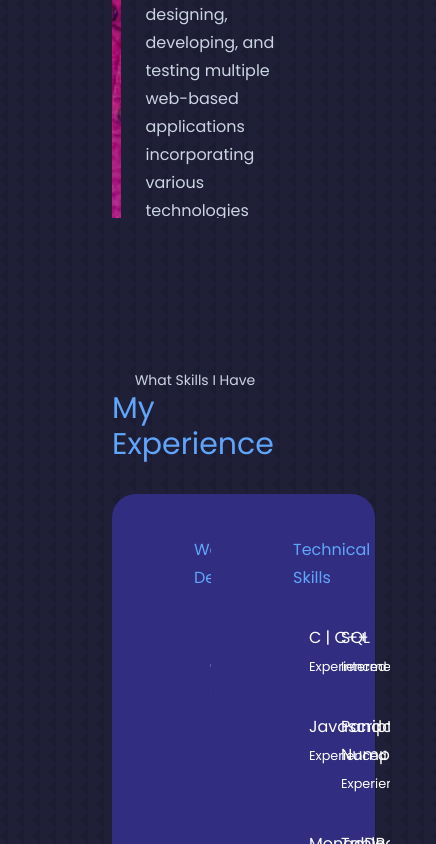
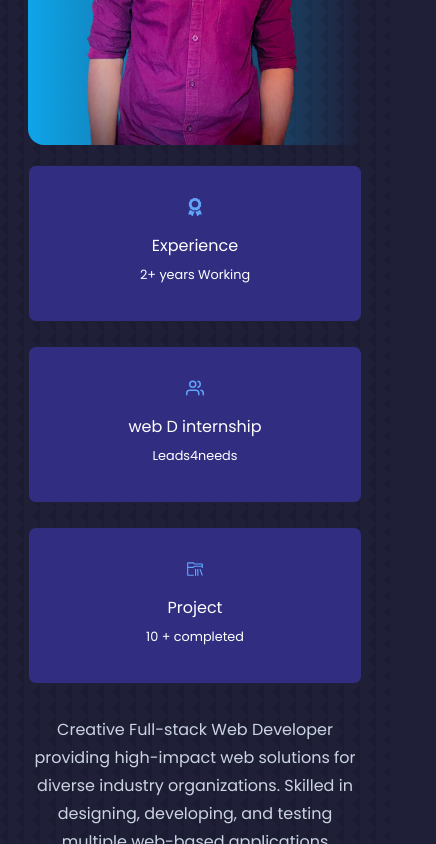
Before and after one commit to Shrey4299/My-Portfolio, a React (Create React App) app: page / in a window 390 px wide. Shown: the part 1156-2000 px from the top of the page, 436 px wide, since content can reach past the window. Built offline with nearby package versions, Linux system fonts and the light colour scheme; a web font is replaced by a local one.

Commit message:
responsive

```diff
--- a/src/components/About.js
+++ b/src/components/About.js
@@ -6,7 +6,7 @@ import ME from './images/Resume2.png'
 
 function About() {
   return (
-    <section className=' h-screen  px-28  py-10  overflow-hidden mb-28' id="about">
+    <section className=' md:h-screen  mx-7 md:px-28  py-10  overflow-hidden mb-28' id="about">
 
       <div className='flex flex-col items-center mb-8'>
 
@@ -18,15 +18,15 @@ function About() {
     </div>
         </div>
 
-    <div className="flex  gap-[15%]  ">
+    <div className="flex flex-col md:flex-row gap-5    md:gap-[15%]  ">
       <div className="w-full aspect-square rounded-2xl grid place-items-center bg-gradient-to-r  from-sky-500 to-transparent">
-        <div className=" hover:rotate-0 transition h-full ease-in overflow-hidden rounded-2xl transorm ">
-          <img className='w-full h-full object-cover ' src={ME} />
+        <div className="  hover:rotate-0 transition h-full ease-in overflow-hidden rounded-2xl transorm ">
+          <img className='w-full h-full object-cover  ' src={ME} />
         </div>
       </div>
 
       <div className="cn">
-        <div className='grid grid-cols-3 gap-6 mb-8'>
+        <div className='grid grid-row-3 md:grid-cols-3 gap-6 mb-8'>
           <article className='bg-indigo-900 rounded-lg p-8 text-center border-[1px] border-[#1f1f38] transition ease-in hover:bg-[#1f1f38] hover:border-indigo-900'>
             <FaAward className='mb-4 text-lg text-blue-400 mx-auto'/>
             <h5 className="c">
@@ -50,10 +50,13 @@ function About() {
           </article>
         </div>
 
-        <p className='text-slate-300 mb-7'>Creative Full-stack Web Developer providing high-impact web solutions for diverse industry organizations.
+        <p className='text-slate-300 text-center md:text-left mb-7'>Creative Full-stack Web Developer providing high-impact web solutions for diverse industry organizations.
 Skilled in designing, developing, and testing multiple web-based applications incorporating various technologies and
 aspiring to combine broad background with strong technical skills to excel as a Web-Developer..</p>
-<a className='text-[#1f1f38] text-lg p-2 border-[1px] rounded-md bg-blue-400 border-[#1f1f38]' href="">Lets Talk</a>
+<div className="flex w-full justify-center md:justify-start">
+
+<a className='text-[#1f1f38]  text-center text-lg p-2 border-[1px] rounded-md bg-blue-400 border-[#1f1f38]' href="">Lets Talk</a>
+</div>
       </div>
     </div>
     </section>
--- a/src/components/CTA.js
+++ b/src/components/CTA.js
@@ -4,7 +4,7 @@ import CV from './images/cv.pdf'
 function CTA() {
   return (
     <div className='mt-10  flex gap-4 justify-center mb-10'>
-        <a href={CV} download className='text-blue-400 text-lg p-2 border-[1px] rounded-md border-blue-400'>Download CV </a>
+        <a href={CV} download className='text-blue-400 text-lg p-2 border-[1px] w-max rounded-md border-blue-400'>Download CV </a>
         <a href="#contact" className='text-[#1f1f38] text-lg p-2 border-[1px] rounded-md bg-blue-400 border-[#1f1f38]'> Let's Talk</a>
     </div>
   )
--- a/src/components/Experience.js
+++ b/src/components/Experience.js
@@ -3,7 +3,7 @@ import {BsPatchCheckFill} from 'react-icons/bs'
 
 const Experience = () => {
   return (
-    <section className="h-screen  px-28 py-10   overflow-hidden mb-28" id="experience">
+    <section className="md:h-screen px-7  md:px-28 py-10   overflow-hidden mb-28" id="experience">
 
       <div className='flex flex-col items-center mb-8' >
       <h5 className="text-slate-300 text-sm">What Skills I Have</h5>
@@ -11,10 +11,10 @@ const Experience = () => {
 
       </div>
 
-      <div className=" grid grid-cols-2 gap-8 ">
-        <div className=" bg-indigo-900 py-10 px-20 rounded-3xl border-2 border-transparent  hover:bg-transparent hover:cursor-default hover:border-indigo-900 ">
+      <div className=" grid grid-row-2 md:grid-cols-2 gap-8 ">
+        <div className=" bg-indigo-900 py-10 md:px-20 rounded-3xl border-2 border-transparent  hover:bg-transparent hover:cursor-default hover:border-indigo-900 ">
           <h3 className="text-center mb-8  text-blue-400">Web Development</h3>
-          <div className="grid grid-cols-2 gap-8  ">
+          <div className="grid grid-cols-2 gap-8 mx-5 md:mx-0 ">
             <article className="flex gap-4  " >
               <BsPatchCheckFill className="text-blue-400 mt-2"/>
               <div>
@@ -67,9 +67,9 @@ const Experience = () => {
             </article>
           </div>
         </div>
-        <div className="bg-indigo-900 py-10 px-20 rounded-3xl border-2 border-transparent  hover:bg-transparent hover:cursor-default hover:border-indigo-900 ">
+        <div className="bg-indigo-900 py-10  md:px-20 rounded-3xl border-2 border-transparent  hover:bg-transparent hover:cursor-default hover:border-indigo-900 ">
         <h3 className="text-center mb-8  text-blue-400">Technical Skills</h3>
-          <div className="grid grid-cols-2 gap-8">
+          <div className="grid grid-cols-2 gap-8 mx-5 md:mx-0">
             <article className="flex gap-4  ">
 
           <BsPatchCheckFill className="text-blue-400 mt-2"/>
--- a/src/components/Header.js
+++ b/src/components/Header.js
@@ -5,7 +5,7 @@ import ME from './images/Resume.png'
 
 function Header() {
   return (
-   <header className=' pt-10 px-28 mx-28  overflow-hidden mb-28  '>
+   <header className=' pt-10 md:px-28 mx-5 md:mx-28  overflow-hidden mb-28  '>
     <div className="mx-auto text-center items-center  relative  ">
       <h5 className='text-slate-300 mb-5 font-semibold'>Hello I'm </h5>
       <h1 className=" font-semibold text-3xl mb-5">Shreyansh Dewanagn</h1>
--- a/src/components/Portfolio.js
+++ b/src/components/Portfolio.js
@@ -8,7 +8,7 @@ import IMG6 from "./images/1 (1).jpg";
 
 function Portfolio() {
   return (
-    <section className="h-screen  px-28 py-10  mb-28" id="portfolio">
+    <section className="h-full  px-7 md:px-28 py-10  mb-28" id="portfolio">
       <div className="flex flex-col items-center mb-8">
         <div className="text-slate-300 text-sm">
           <h5>My Recent Work</h5>
@@ -18,7 +18,7 @@ function Portfolio() {
         </div>
       </div>
 
-      <div className="grid grid-cols-3 gap-10">
+      <div className="grid md:grid-cols-3 gap-10">
         <article className="p-5 bg-indigo-900 rounded-3xl border-[1px] border-[#1f1f38] transition-all ease-in-out hover:bg-transparent hover:border-indigo-900 ">
           <div className="rounded-3xl mb-3  overflow-hidden ">
             <img className="h-[250px] object-cover" src="https://techcrunch.com/wp-content/uploads/2019/08/image-3.png" alt="" />
@@ -35,7 +35,7 @@ function Portfolio() {
               Github
             </a>
             <a
-              href="https: //dribbble.com/Alien pixels"
+              href="https://github.com/Shrey4299/Netflix-Clone"
               className="text-[#1f1f38] text-lg p-2 border-[1px] rounded-md bg-blue-400 border-[#1f1f38]"
               target=" blank"
             >
@@ -60,7 +60,7 @@ function Portfolio() {
               Github
             </a>
             <a
-              href="https: //dribbble.com/Alien pixels"
+              href="http://shoponn.herokuapp.com/"
               className="text-[#1f1f38] text-lg p-2 border-[1px] rounded-md bg-blue-400 border-[#1f1f38]"
               target=" blank"
             >
@@ -128,14 +128,14 @@ function Portfolio() {
           </h3>
           <div className="flex gap-4 mb-2">
             <a
-              href="https://github.com"
+              href="https://github.com/Shrey4299/gym-website"
               className="text-blue-400 text-lg p-2 border-[1px] rounded-md border-blue-400"
               target="_blank"
             >
               Github
             </a>
             <a
-              href="https: //dribbble.com/Alien pixels"
+              href="https://fit-life.netlify.app/"
               className="text-[#1f1f38] text-lg p-2 border-[1px] rounded-md bg-blue-400 border-[#1f1f38]"
               target=" blank"
             >
@@ -153,14 +153,14 @@ function Portfolio() {
           </h3>
           <div className="flex gap-4 mb-2">
             <a
-              href="https://github.com"
+              href="https://github.com/Shrey4299/weather-website"
               className="text-blue-400 text-lg p-2 border-[1px] rounded-md border-blue-400"
               target="_blank"
             >
               Github
             </a>
             <a
-              href="https: //dribbble.com/Alien pixels"
+              href="https://sky-wind.netlify.app/"
               className="text-[#1f1f38] text-lg p-2 border-[1px] rounded-md bg-blue-400 border-[#1f1f38]"
               target=" blank"
             >
--- a/src/components/Services.js
+++ b/src/components/Services.js
@@ -5,7 +5,7 @@ import {BiCheck} from 'react-icons/bi'
 function Services() {
   return (
     <section
-      className=" h-screen  px-28  py-10   mb-28"
+      className=" md:h-screen  px-7 md:px-28  py-10   mb-28"
       id="service"
     >
      <div className='flex flex-col items-center mb-8'>
@@ -17,7 +17,7 @@ function Services() {
          Qualities
         </div>
             </div>
-      <div className="grid grid-cols-2 gap-8 ">
+      <div className="grid  grid-row-2 md:grid-cols-2 gap-8 ">
         <article className="bg-indigo-900 border-[1px] border-blue-400 transition ease-in-out delay-150 hover:bg-transparent hover:border-indigo-900 overflow-hidden rounded-b-3xl ">
           <div className="bg-blue-400 p-8 rounded-b-3xl shadow-2xl overflow-hidden">
             <h3 className="text-[#1f1f38] text-md text-center">Position of Resonsibility</h3>
```
Also changed, not shown: 1 other file (tests, documents, lock files or other folders).
